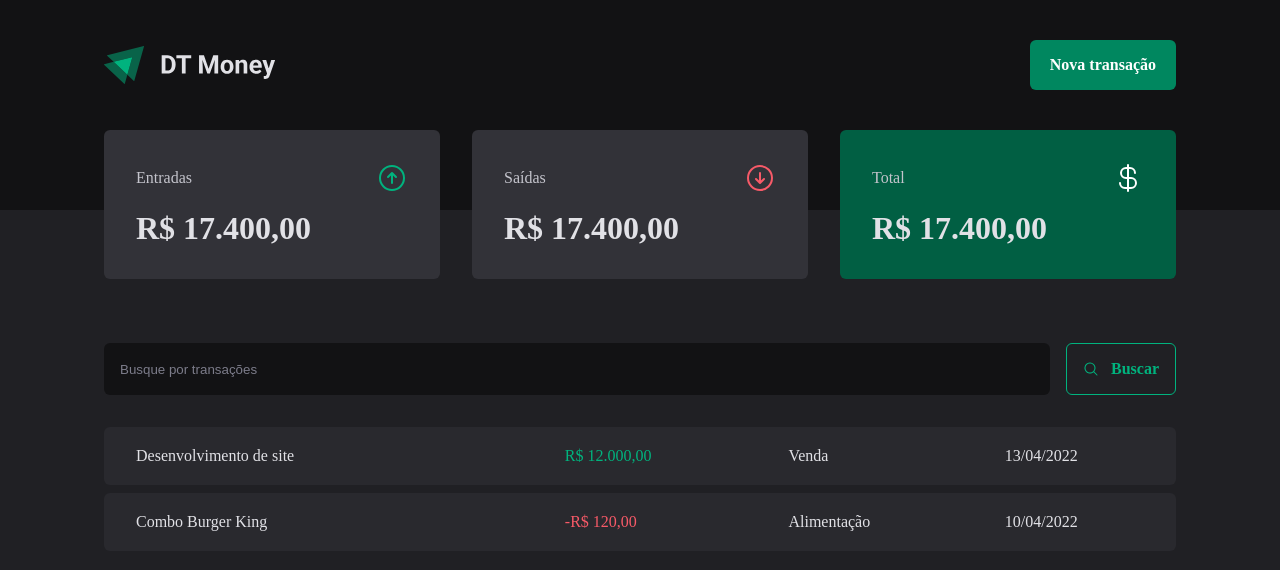
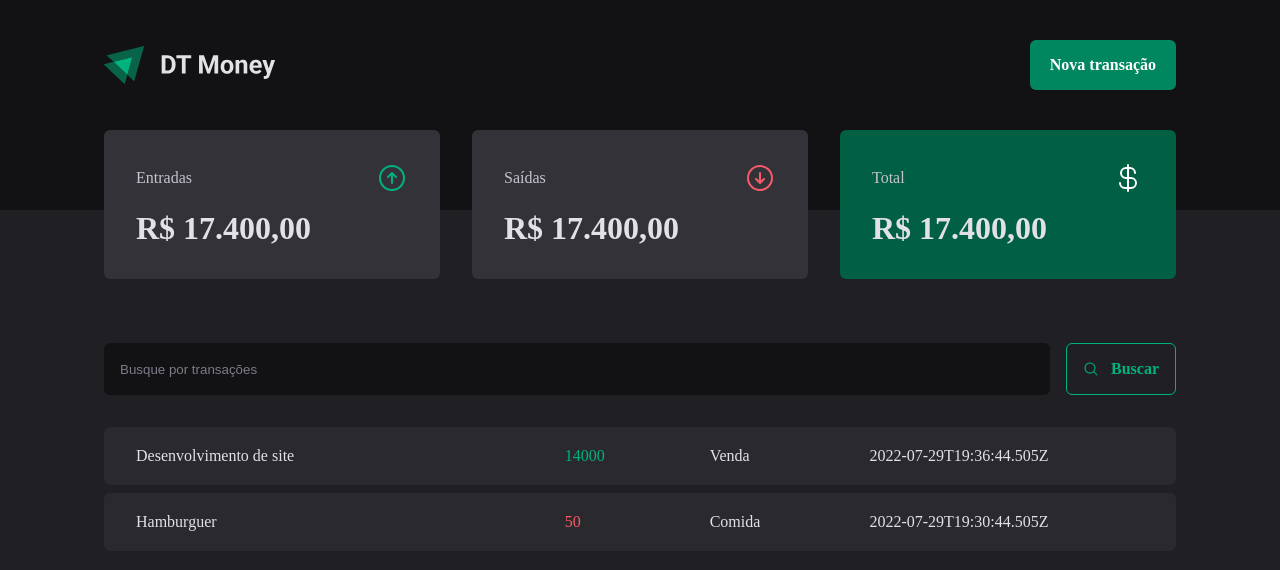
Before and after one commit to Hzimr/RelembrandoDTMoney, a React (Vite) app: page / in a window 1280 px wide. Shown: the top 570 px of the page. Built offline with nearby package versions, Linux system fonts and the light colour scheme; data requests are answered from the project's data file.

Commit message:
feat: created fetch to Serverjson API

```diff
--- a/src/pages/transactions/components/tableTransaction/tableTransaction.tsx
+++ b/src/pages/transactions/components/tableTransaction/tableTransaction.tsx
@@ -1,3 +1,4 @@
+import { useEffect, useState } from 'react'
 import { SearchForm } from '../searchForm/searchForm'
 import {
   PriceHighlight,
@@ -5,28 +6,48 @@ import {
   TransactionsTable,
 } from './tableTransactionStyles'
 
+interface TransactionProps {
+  id: number
+  description: string
+  type: 'income' | 'outcome'
+  price: number
+  category: string
+  createdAt: string
+}
+
 export function TableTransactions() {
+  const [transactions, setTransactions] = useState<TransactionProps[]>([])
+
+  async function loadTransactions() {
+    const response = await fetch('http://localhost:3333/transactions')
+    const data = await response.json()
+
+    setTransactions(data)
+  }
+
+  useEffect(() => {
+    loadTransactions()
+  }, [])
+
   return (
     <TransactionsContainer>
       <SearchForm />
       <TransactionsTable>
         <tbody>
-          <tr>
-            <td width="40%">Desenvolvimento de site</td>
-            <td>
-              <PriceHighlight variant="income">R$ 12.000,00</PriceHighlight>
-            </td>
-            <td>Venda</td>
-            <td>13/04/2022</td>
-          </tr>
-          <tr>
-            <td width="40%">Combo Burger King</td>
-            <td>
-              <PriceHighlight variant="outcome">-R$ 120,00</PriceHighlight>
-            </td>
-            <td>Alimentação</td>
-            <td>10/04/2022</td>
-          </tr>
+          {transactions.map((transaction) => {
+            return (
+              <tr key={transaction.id}>
+                <td width="40%">{transaction.description}</td>
+                <td>
+                  <PriceHighlight variant={transaction.type}>
+                    {transaction.price}
+                  </PriceHighlight>
+                </td>
+                <td>{transaction.category}</td>
+                <td>{transaction.createdAt}</td>
+              </tr>
+            )
+          })}
         </tbody>
       </TransactionsTable>
     </TransactionsContainer>
```
